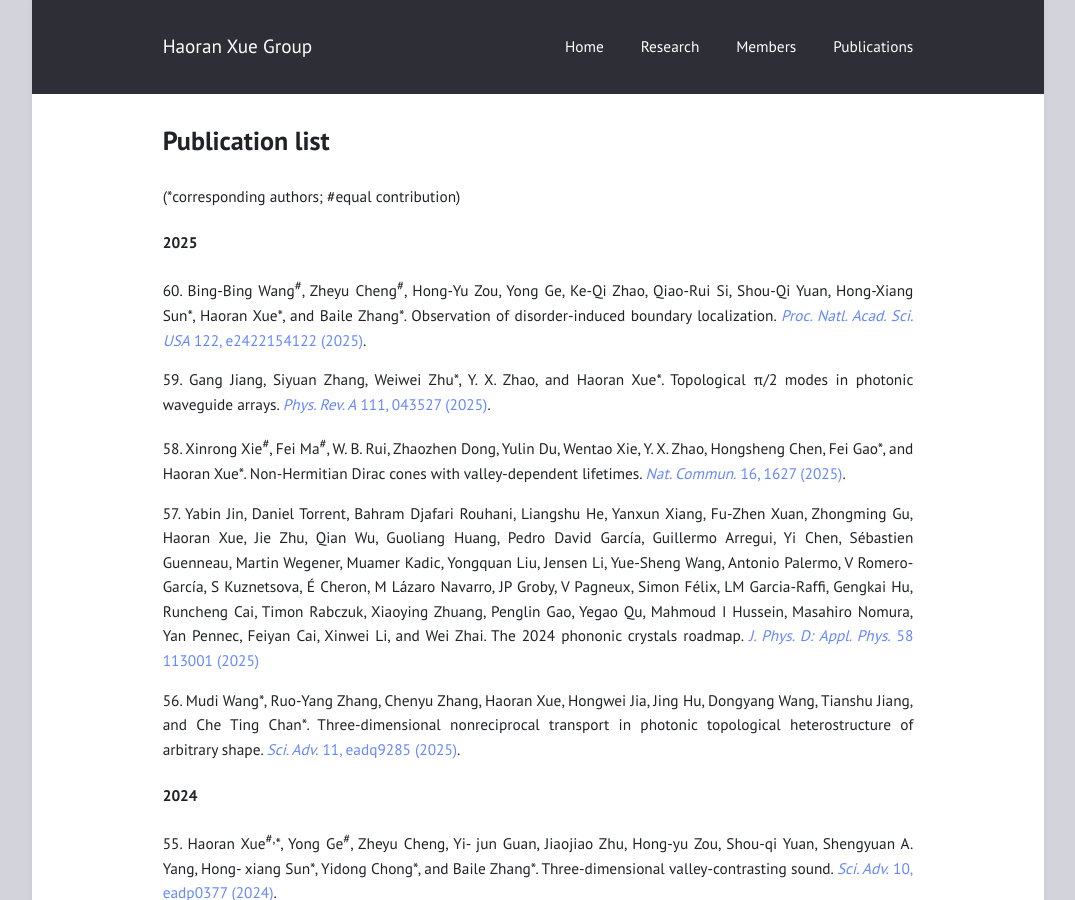
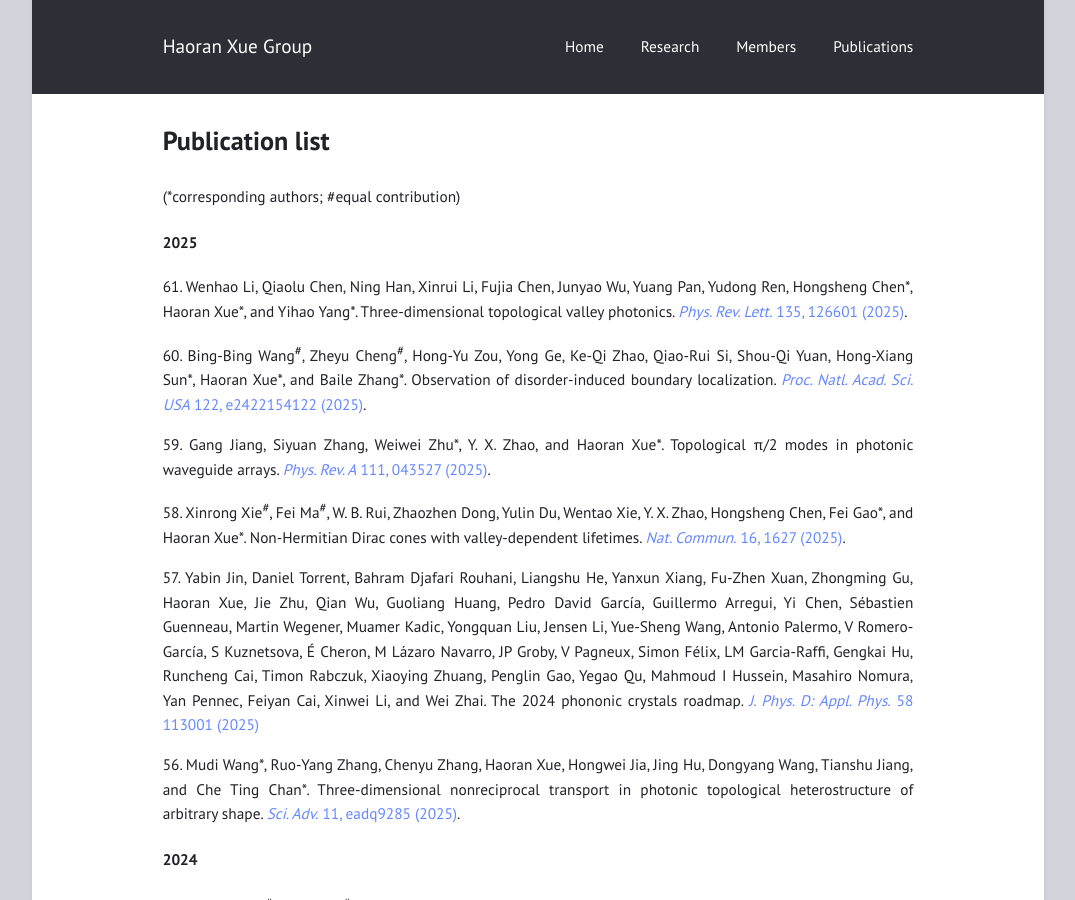
Before and after one commit to haoran-group/haoran-group.github.io, a Jekyll site: the page built from paper.md, in a window 1280 px wide and 900 px high. Shown: the whole window, without its empty margins (102-1177 px from the left). Built offline with Jekyll 4.4.1, drawn with Linux system fonts in a browser that asks for light colours.

Commit message:
Update paper.md

```diff
--- a/paper.md
+++ b/paper.md
@@ -6,6 +6,8 @@ title: Publication list
 (*corresponding authors; #equal contribution)
 
 #### 2025
+
+61\. Wenhao Li, Qiaolu Chen, Ning Han, Xinrui Li, Fujia Chen, Junyao Wu, Yuang Pan, Yudong Ren, Hongsheng Chen\*, Haoran Xue\*, and Yihao Yang\*. Three-dimensional topological valley photonics. [*Phys. Rev. Lett.* 135, 126601 (2025)](https://doi.org/10.1103/kmsq-llfk).
 
 60\. Bing-Bing Wang<sup>#</sup>, Zheyu Cheng<sup>#</sup>, Hong-Yu Zou, Yong Ge, Ke-Qi Zhao, Qiao-Rui Si, Shou-Qi Yuan, Hong-Xiang Sun\*, Haoran Xue\*, and Baile Zhang\*. Observation of disorder-induced boundary localization. [*Proc. Natl. Acad. Sci. USA* 122, e2422154122 (2025)](https://doi.org/10.1073/pnas.2422154122).
 
```
